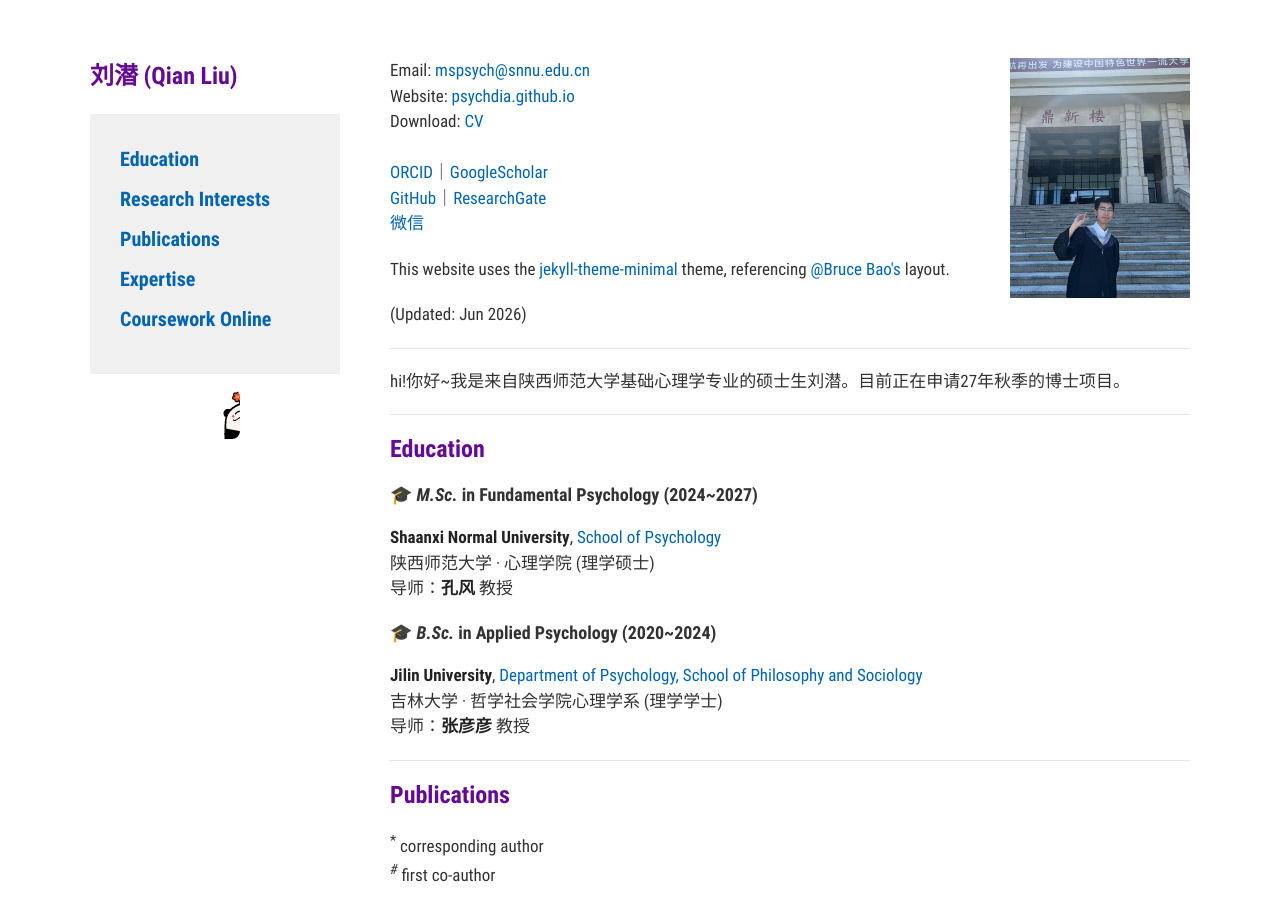
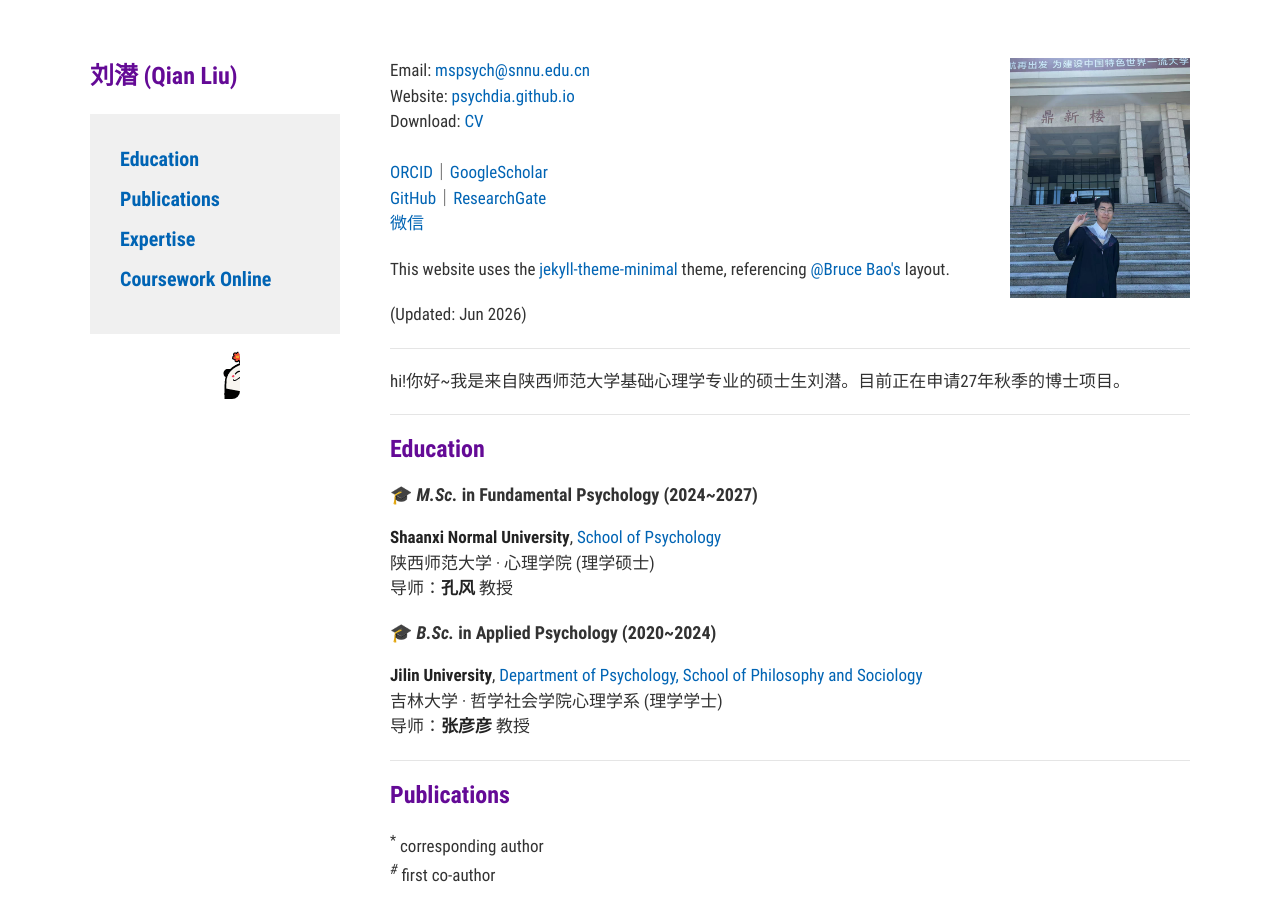
Before and after one commit to PsychDia/PsychDia.github.io, a Jekyll site: the page built from README.md, in a window 1280 px wide and 900 px high. Built offline with Jekyll 4.4.1, drawn with Linux system fonts in a browser that asks for light colours; our own code applies the rules of GitHub Pages for plain Markdown files; a script that is not in the unit is left out.

Commit message:
Update default.html

```diff
--- a/_layouts/default.html
+++ b/_layouts/default.html
@@ -19,7 +19,7 @@
         <div class="toc">
           <ul class="toc-list">
             <li><a href="#education">Education</a></li>
-            <li><a href="#research-interests">Research Interests</a></li>
+            <!-- <li><a href="#research-interests">Research Interests</a></li> -->
             <li><a href="#publications">Publications</a></li>
             <li><a href="#expertise">Expertise</a></li>
             <li><a href="#coursework-online">Coursework Online</a></li>
```
